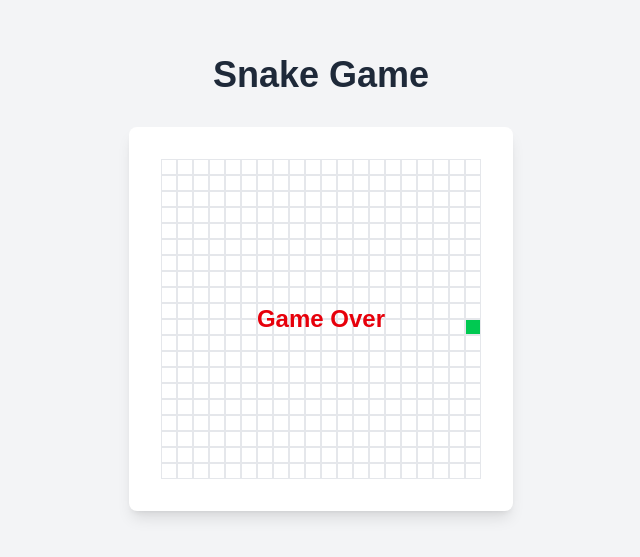
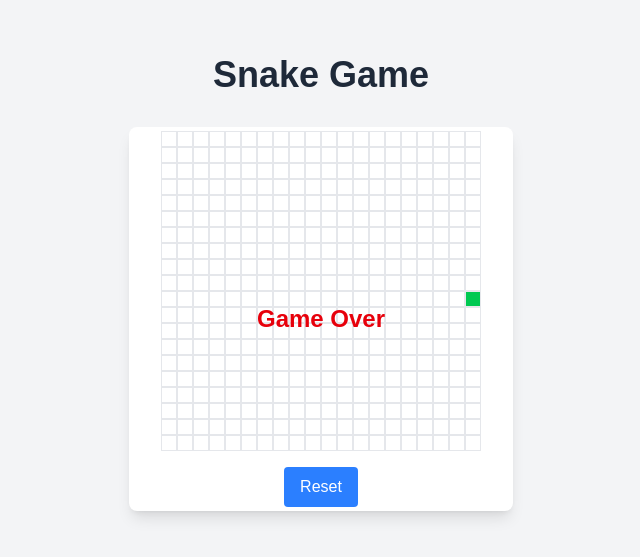
Before and after one commit to Bjornkjohnson/cool_site, a Next.js app: page /snake in a window 1280 px wide. Shown: the part 117-674 px from the top of the page, without its empty margins (319-959 px from the left). Built offline with nearby package versions, Linux system fonts and the light colour scheme.

Commit message:
Add reset functionality to SnakeGame component and improve game over display

```diff
--- a/src/components/SnakeGame.tsx
+++ b/src/components/SnakeGame.tsx
@@ -70,8 +70,15 @@ export default function SnakeGame() {
     return () => clearInterval(interval);
   }, [gameOver]);
 
+  // Reset handler
+  const handleReset = () => {
+    setSnake([{ x: 10, y: 10 }]);
+    setDirection('RIGHT');
+    setGameOver(false);
+  };
+
   return (
-    <div className="w-96 h-96 bg-white rounded-lg shadow-lg p-4 flex items-center justify-center">
+    <div className="w-96 h-96 bg-white rounded-lg shadow-lg p-4 flex flex-col items-center justify-center relative">
       <div className="grid grid-cols-20 grid-rows-20 w-80 h-80">
         {Array.from({ length: GRID_SIZE * GRID_SIZE }).map((_, index) => {
           const x = index % GRID_SIZE;
@@ -89,8 +96,14 @@ export default function SnakeGame() {
         })}
       </div>
       {gameOver && (
-        <div className="absolute text-2xl font-bold text-red-600">Game Over</div>
+        <div className="absolute top-1/2 left-1/2 -translate-x-1/2 -translate-y-1/2 text-2xl font-bold text-red-600 pointer-events-none">Game Over</div>
       )}
+      <button
+        onClick={handleReset}
+        className="mt-4 px-4 py-2 bg-blue-500 text-white rounded hover:bg-blue-600"
+      >
+        Reset
+      </button>
     </div>
   );
 }
```
